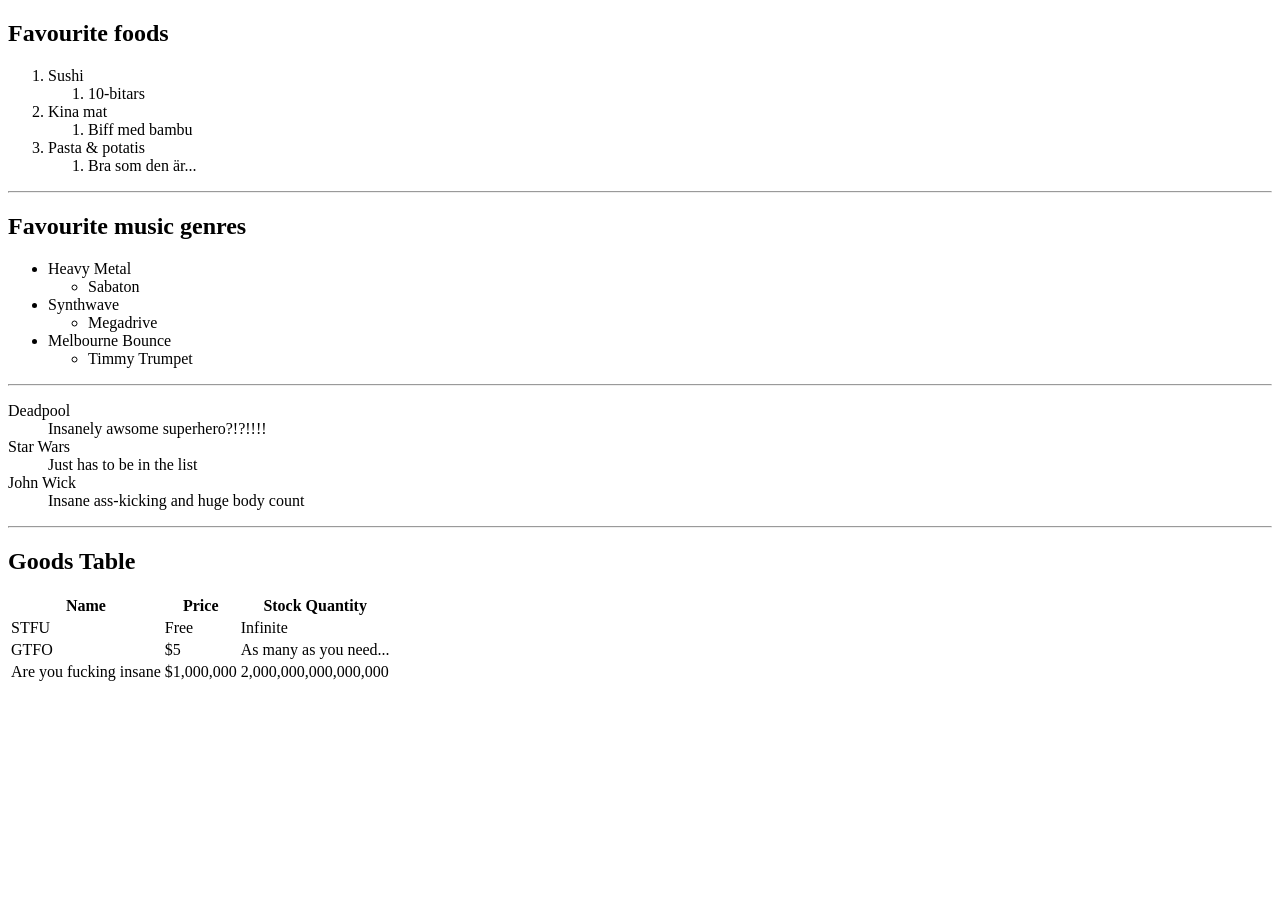
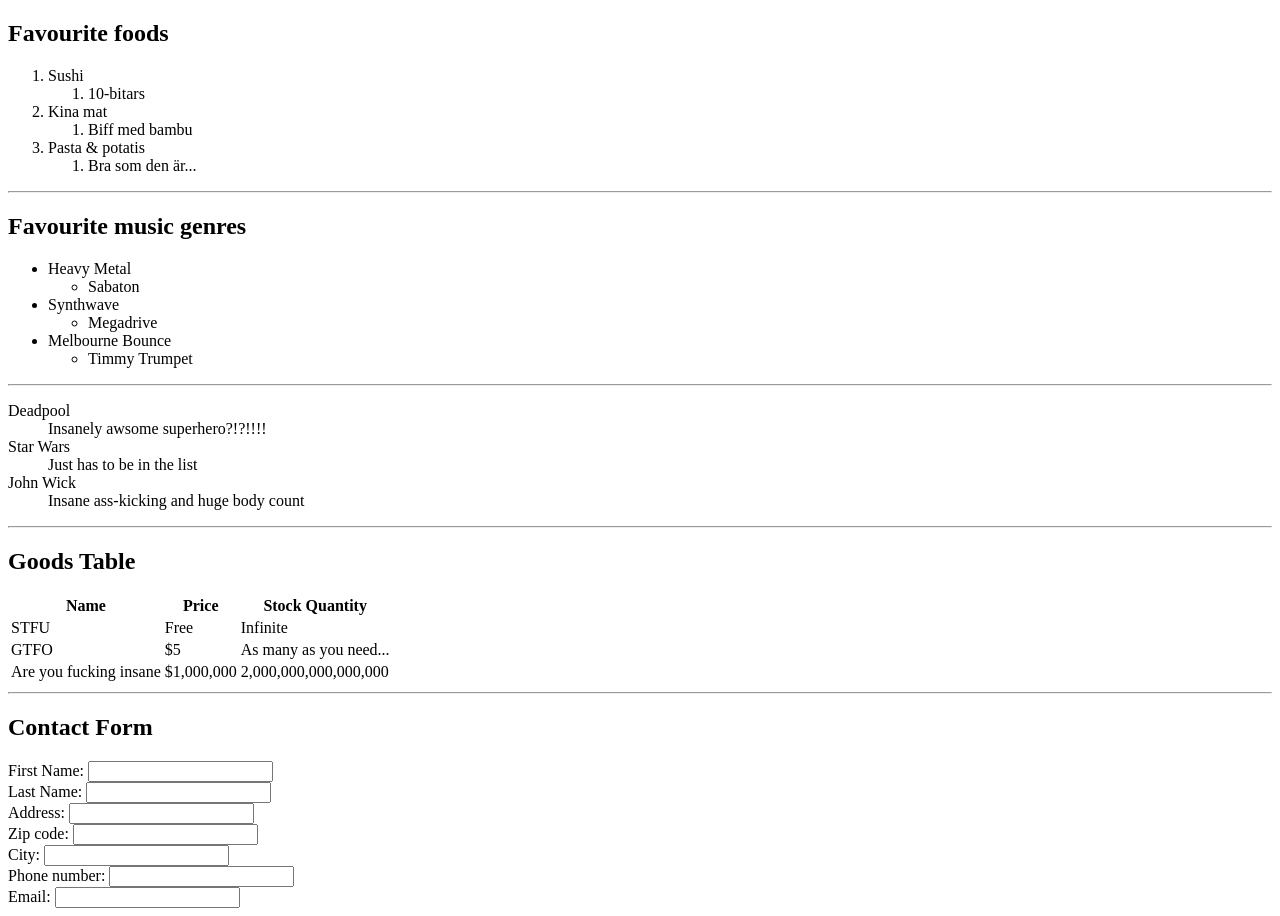
Before and after one commit to MikaelFeher/html-exercises, a plain HTML site: page exercise-3/index.html in a window 1280 px wide. Before the commit the page ends 800 px from the top, so only its background shows below. Drawn offline with Linux system fonts and the light colour scheme.

Commit message:
Adds a contact form to ex3 index file

```diff
--- a/exercise-3/index.html
+++ b/exercise-3/index.html
@@ -81,5 +81,39 @@
 			</tr>
 		</tbody>
 	</table>
+	<hr>
+
+	<h2>Contact Form</h2>
+
+	<form>
+		<div>
+			<label for="first_name">First Name:</label>
+			<input type="text" name="first_name" value="">
+		</div>
+		<div>
+			<label for="last_name">Last Name:</label>
+			<input type="text" name="last_name" value="">
+		</div>
+		<div>
+			<label for="address">Address:</label>
+			<input type="text" name="address" value="">
+		</div>
+		<div>
+			<label for="zip_code">Zip code:</label>
+			<input type="text" name="zip_code" value="">
+		</div>
+		<div>
+			<label for="city">City:</label>
+			<input type="text" name="city" value="">
+		</div>
+		<div>
+			<label for="phone">Phone number:</label>
+			<input type="number" name="phone" value="">
+		</div>
+		<div>
+			<label for="email">Email:</label>
+			<input type="email" name="email" value="">
+		</div>
+	</form>
 </body>
 </html>
```
